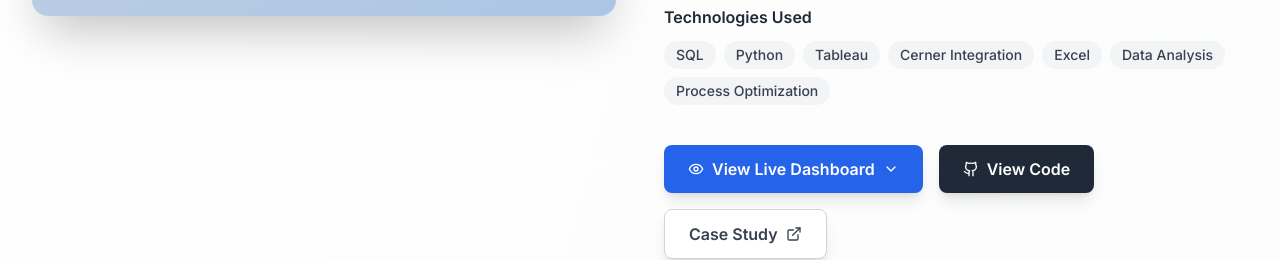
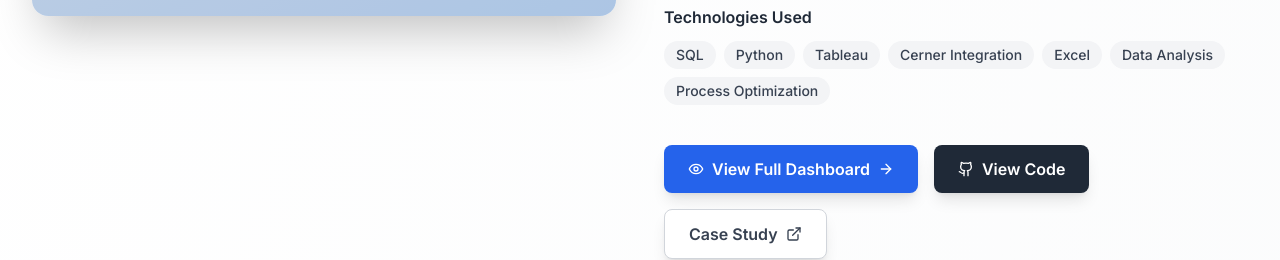
Before and after one commit to lloyd-delacruz/portfolio-website, a Next.js app in the folder frontend/: page /projects in a window 1280 px wide. Shown: the part 1612-1872 px from the top of the page. Built offline with nearby package versions, Linux system fonts and the light colour scheme.

Commit message:
Add Next.js build and manifest files for improved application structure

```diff
--- a/frontend/src/app/dashboards/life-expectancy/page.tsx
+++ b/frontend/src/app/dashboards/life-expectancy/page.tsx
@@ -3,7 +3,7 @@
 import { useEffect, useState } from 'react';
 import Script from 'next/script';
 
-export function LifeExpectancyDashboard() {
+export default function LifeExpectancyDashboard() {
   const [isChartsLoaded, setIsChartsLoaded] = useState(false);
   const [activeTab, setActiveTab] = useState('overview');
 
@@ -14,7 +14,7 @@ export function LifeExpectancyDashboard() {
   }, [isChartsLoaded, activeTab]);
 
   const initializeAllCharts = () => {
-    // @ts-ignore
+    // @ts-expect-error - Chart.js is loaded globally
     const Chart = window.Chart;
     if (!Chart) return;
 
@@ -829,7 +829,7 @@ export function LifeExpectancyDashboard() {
             <div className="insight-item"><strong>Efficiency Champion:</strong> Bangladesh achieves 72 years life expectancy with only 3% GDP on health</div>
             <div className="insight-item"><strong>Critical Threshold:</strong> Countries above $4,000 GDP/capita show accelerated health improvements</div>
             <div className="insight-item"><strong>Education Impact:</strong> Each additional year of schooling correlates with ~2 years life expectancy</div>
-            <div className="insight-item"><strong>HIV/AIDS Effect:</strong> Countries with >10 deaths/1000 have 20+ years lower life expectancy</div>
+            <div className="insight-item"><strong>HIV/AIDS Effect:</strong> Countries with {'>'} 10 deaths/1000 have 20+ years lower life expectancy</div>
             <div className="insight-item"><strong>Immunization Power:</strong> 95%+ coverage associated with 15 years higher life expectancy</div>
           </div>
 
--- a/frontend/src/components/sections/ProjectsSection.tsx
+++ b/frontend/src/components/sections/ProjectsSection.tsx
@@ -1,13 +1,9 @@
 "use client";
 
-import React, { useState } from "react";
+import React from "react";
 import { motion } from "framer-motion";
-import { ExternalLink, Github, ArrowRight, Activity, MapPin, Database, Heart, Eye, ChevronDown, ChevronUp, TrendingUp } from "lucide-react";
-import { HealthcareAnalyticsDashboard } from "../dashboards/HealthcareAnalyticsDashboard";
-import { OperationalOptimizationDashboard } from "../dashboards/OperationalOptimizationDashboard";
-import { InventoryManagementDashboard } from "../dashboards/InventoryManagementDashboard";
-import { LifeExpectancyDashboard } from "../dashboards/LifeExpectancyDashboard";
-import { HeartDiseasePredictionDashboard } from "../dashboards/HeartDiseasePredictionDashboard";
+import { ExternalLink, Github, ArrowRight, Activity, MapPin, Database, Heart, Eye, TrendingUp } from "lucide-react";
+import Link from "next/link";
 
 const projects = [
   {
@@ -268,8 +264,7 @@ plt.show()`
       factors: "22"
     },
     technologies: [
-      "Python", "Pandas", "NumPy", "Seaborn", "Matplotlib", "Plotly",
-      "Statistical Analysis", "WHO Data", "Jupyter", "Data Visualization"
+      "PostgreSQL", "Tableau", "Excel", "ChatGPT", "Claude AI", "Perplexity"
     ],
     features: [
       "Multi-country life expectancy trend analysis",
@@ -311,16 +306,14 @@ const cardVariants = {
 };
 
 export function ProjectsSection() {
-  const [expandedProject, setExpandedProject] = useState<number | null>(null);
-
-  const getDashboardComponent = (projectId: number) => {
+  const getDashboardRoute = (projectId: number) => {
     switch (projectId) {
-      case 1: return <InventoryManagementDashboard />;
-      case 2: return <OperationalOptimizationDashboard />;
-      case 3: return <HealthcareAnalyticsDashboard />;
-      case 4: return <HeartDiseasePredictionDashboard />;
-      case 5: return <LifeExpectancyDashboard />;
-      default: return null;
+      case 1: return '/dashboards/inventory-management';
+      case 2: return '/dashboards/operational-optimization';
+      case 3: return '/dashboards/healthcare-analytics';
+      case 4: return '/dashboards/heart-disease-prediction';
+      case 5: return '/dashboards/life-expectancy';
+      default: return '/projects';
     }
   };
 
@@ -475,8 +468,8 @@ export function ProjectsSection() {
 
                 {/* Action Buttons */}
                 <div className="flex flex-wrap gap-4 pt-4">
+                  <Link href={getDashboardRoute(project.id)}>
                     <motion.button
-                    onClick={() => setExpandedProject(expandedProject === project.id ? null : project.id)}
                       whileHover={{ scale: 1.05, y: -2 }}
                       whileTap={{ scale: 0.95 }}
                       className={`inline-flex items-center px-6 py-3 ${
@@ -487,13 +480,10 @@ export function ProjectsSection() {
                       } text-white rounded-lg font-semibold shadow-lg hover:shadow-xl transition-all`}
                     >
                       <Eye className="w-4 h-4 mr-2" />
-                    {expandedProject === project.id ? 'Hide Dashboard' : 'View Live Dashboard'}
-                    {expandedProject === project.id ? (
-                      <ChevronUp className="w-4 h-4 ml-2" />
-                    ) : (
-                      <ChevronDown className="w-4 h-4 ml-2" />
-                    )}
+                      View Full Dashboard
+                      <ArrowRight className="w-4 h-4 ml-2" />
                     </motion.button>
+                  </Link>
 
                   <motion.a
                     href={project.links.github}
@@ -519,23 +509,6 @@ export function ProjectsSection() {
               </div>
               </motion.div>
 
-            {/* Dashboard Component */}
-            {expandedProject === project.id && (
-              <motion.div
-                initial={{ opacity: 0, height: 0 }}
-                animate={{ opacity: 1, height: "auto" }}
-                exit={{ opacity: 0, height: 0 }}
-                transition={{ duration: 0.5, ease: "easeInOut" }}
-                className="mt-8 overflow-hidden"
-              >
-                <div className="relative">
-                  <div className="absolute top-0 left-0 right-0 h-1 bg-gradient-to-r from-blue-500 via-purple-500 to-cyan-500 rounded-full" />
-                  <div className="bg-white p-2 rounded-2xl shadow-xl border border-gray-200">
-                    {getDashboardComponent(project.id)}
-                  </div>
-                </div>
-              </motion.div>
-            )}
             </React.Fragment>
           ))}
         </motion.div>
```
Also changed, not shown: 2 other files (tests, documents, lock files or other folders). Lines whose indentation alone changed are shown as unchanged.
